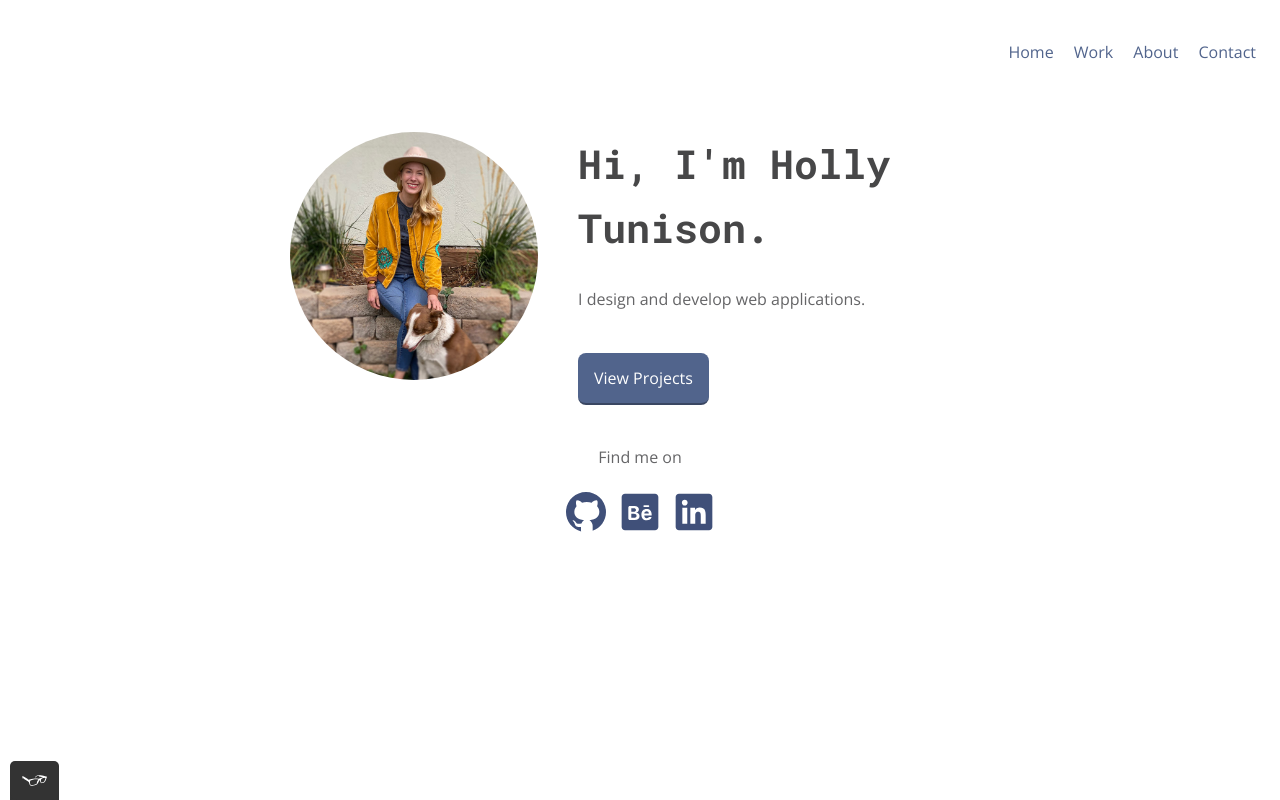
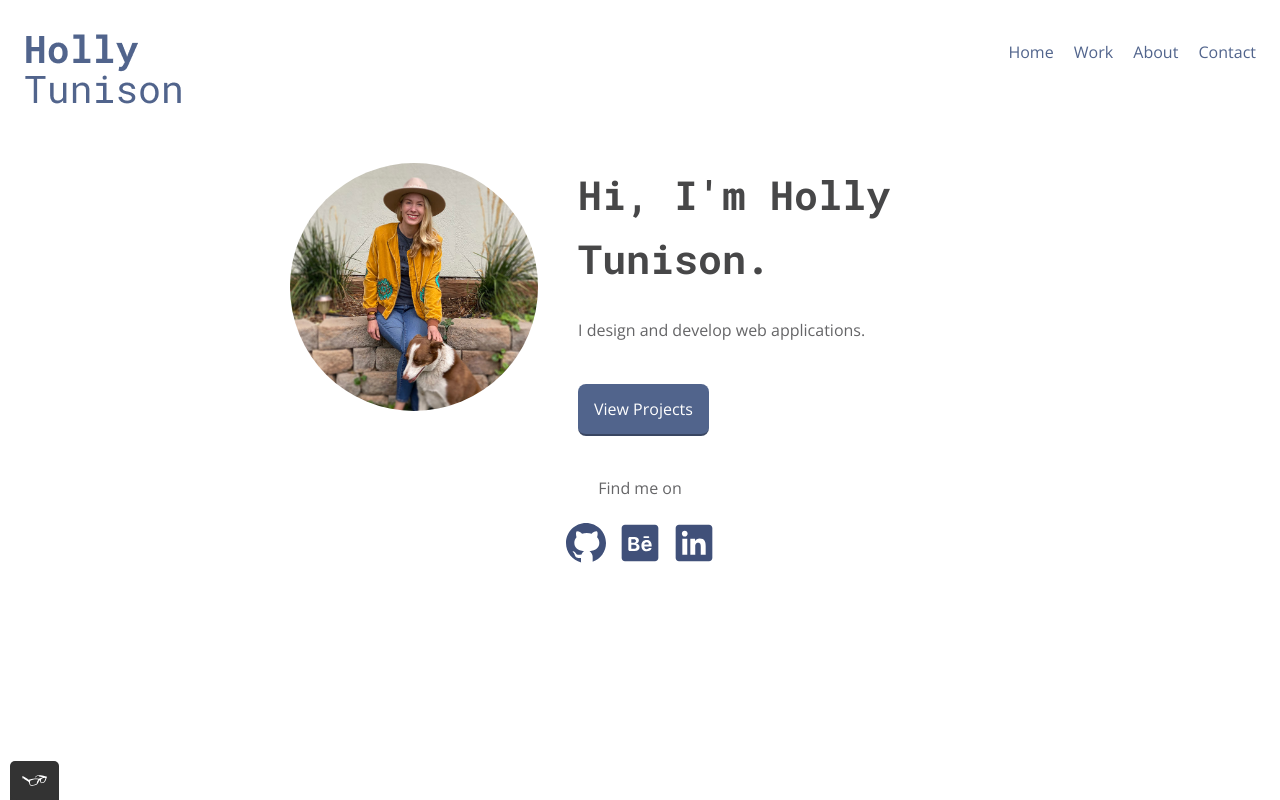
Before and after one commit to hollytunison/portfolio, a plain HTML site: page index.html in a window 1280 px wide. Drawn offline with nearby package versions, Linux system fonts and the light colour scheme.

Commit message:
updated logo image

```diff
--- a/index.html
+++ b/index.html
@@ -16,6 +16,7 @@
     <!-- Header including the logo and the main navigation -->
     <header class="page-header">
         <a href="index.html">
+            <img class="page-header__item" src="img/logo.png" alt="Holly Tunison logo">
         </a>
         <nav class="main-navigation page-header__item">
             <ul role="menubar" class="navigation-list">
```
